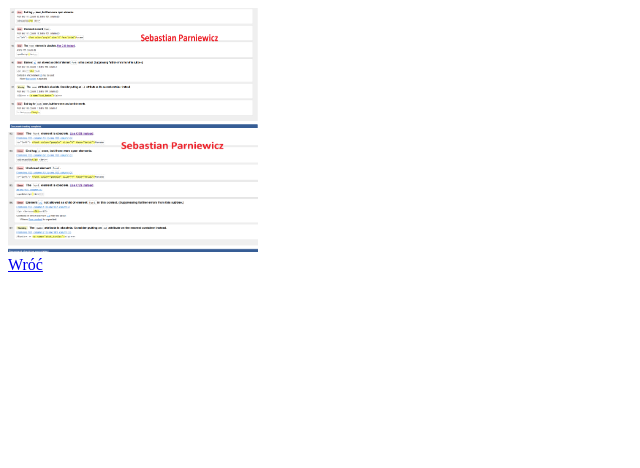
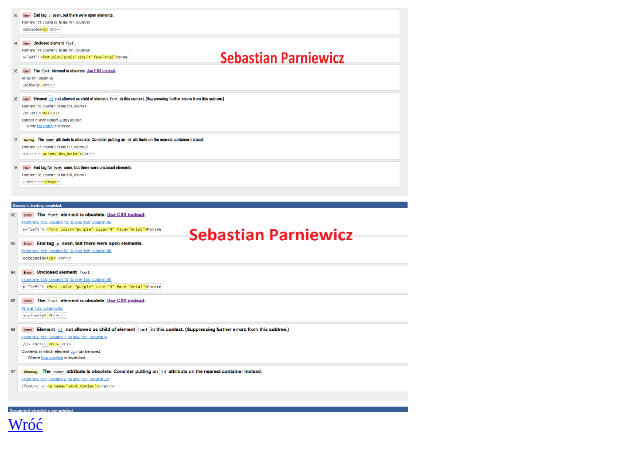
Before and after one commit to SebastianParniewicz/repozytorium, a plain HTML site: page Walidacja_Parniewicz.html in a window 1280 px wide. Shown: the whole page, without its empty margins (0-640 px from the left). Drawn offline with Linux system fonts and the light colour scheme.

Commit message:
Walidacja

```diff
--- a/Walidacja_Parniewicz.html
+++ b/Walidacja_Parniewicz.html
@@ -10,8 +10,8 @@
        <body>
 
 
-<IMG SRC="Blad_Parniewicz.png" WIDTH=250 HEIGHT=120><br>
-<IMG SRC="Poprawa_Parniewicz.jpg" WIDTH=250 HEIGHT=120 ><br>
+<IMG SRC="Blad_Parniewicz.png" WIDTH=400 HEIGHT=200><br>
+<IMG SRC="Poprawa_Parniewicz.jpg" WIDTH=400 HEIGHT=200 ><br>
 <A HREF="index.html"> Wróć </A> <br>
       </body>
    </html>
```
